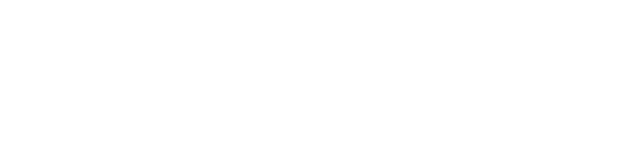
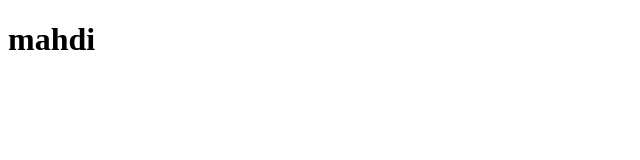
Before and after one commit to mahdipour200/git_project, a plain HTML site: page index.html in a window 1280 px wide. Shown: the whole page, without its empty margins (0-640 px from the left). Drawn offline with Linux system fonts and the light colour scheme.

Commit message:
html_chnge

```diff
--- a/index.html
+++ b/index.html
@@ -3,7 +3,8 @@
 <head>
     <meta charset="UTF-8">
     <meta name="viewport" content="width=device-width, initial-scale=1.0">
-    <title>Document</title>
+    <title>mahdi</title>
+    <h1>mahdi</h1>
 </head>
 <body>
 
```
